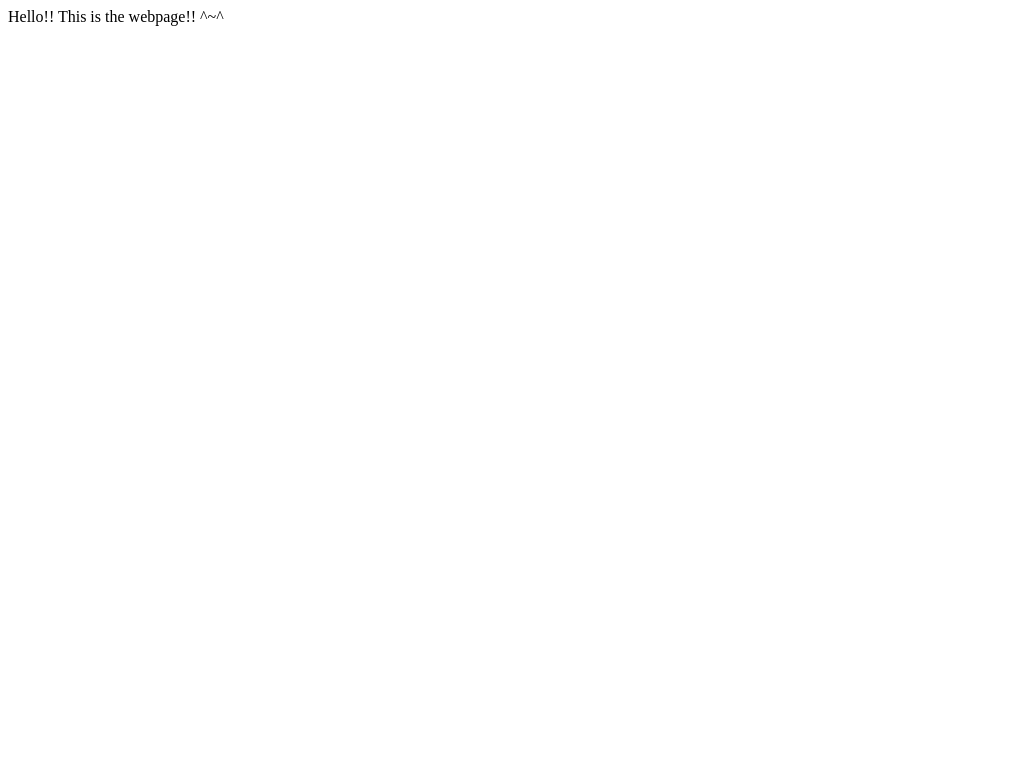
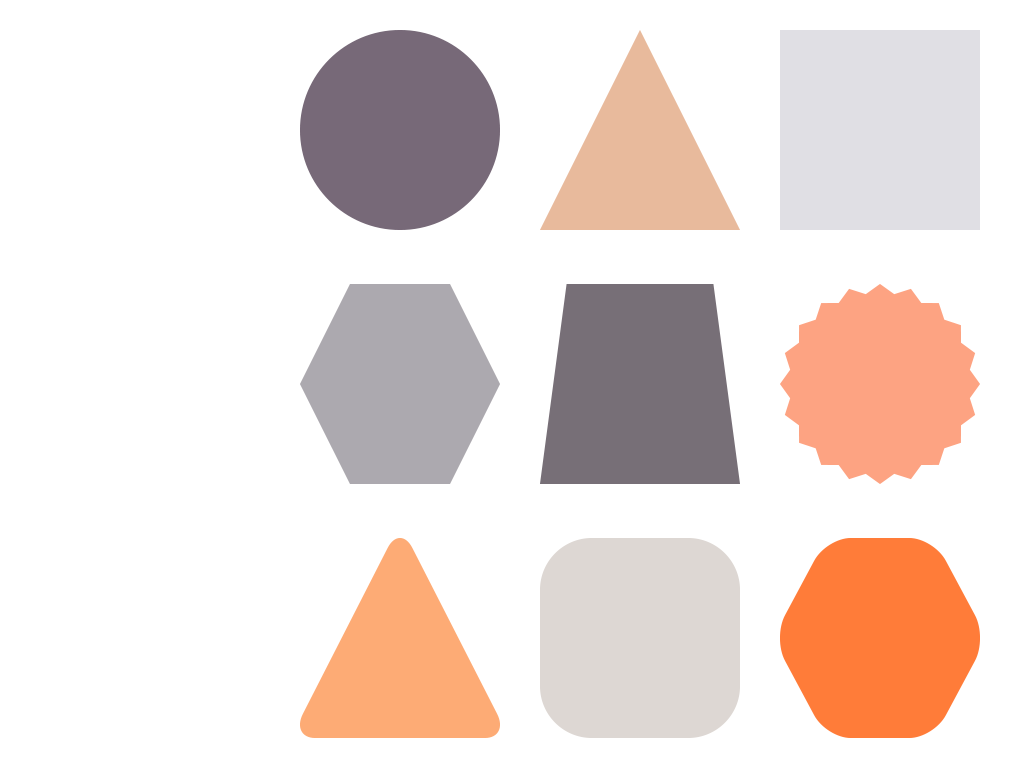
Before and after one commit to ElycaCasmad/at2, a plain HTML site: page public/index.html in a window 1280 px wide. Shown: the whole page, without its empty margins (0-1035 px from the left). Drawn offline with Linux system fonts and the light colour scheme.

Commit message:
added images

```diff
--- a/public/index.html
+++ b/public/index.html
@@ -1,8 +1,36 @@
 <!doctype html>
 <head>
     <title> b l a n k </title>
+    <style>
+        .row{
+            width:720px;
+            margin: 10px auto 10px auto ;
+        }
+        .image-container {
+            display: table-cell;
+            vertical-align: middle;
+            padding:20px;
+        }
+    </style>
 </head>
 
 <body>
-    Hello!! This is the webpage!! ^~^
+
+    <div class="row">
+        <div class="image-container"><img src="img/cir.png" height="200" width="200"/></div>
+        <div class="image-container"><img src="img/tri.png" height="200" width="200"/></div>
+        <div class="image-container"><img src="img/squ.png" height="200" width="200"/></div>
+    </div>
+
+    <div class="row">
+        <div class="image-container"><img src="img/hex.png" height="200" width="200"/></div>
+        <div class="image-container"><img src="img/rec.png" height="200" width="200"/></div>
+        <div class="image-container"><img src="img/sta.png" height="200" width="200"/></div>
+        </div>
+
+    <div class="row">
+        <div class="image-container"><img src="img/trr.png" height="200" width="200"/></div>
+        <div class="image-container"><img src="img/sqr.png" height="200" width="200"/></div>
+        <div class="image-container"><img src="img/her.png" height="200" width="200"/></div>
+    </div>
 </body>
```
Also changed, not shown: public/img/cir.png (added), public/img/her.png (added), public/img/hex.png (added), public/img/rec.png (added), public/img/sqr.png (added), public/img/squ.png (added), public/img/sta.png (added), public/img/tri.png (added), public/img/trr.png (added).
